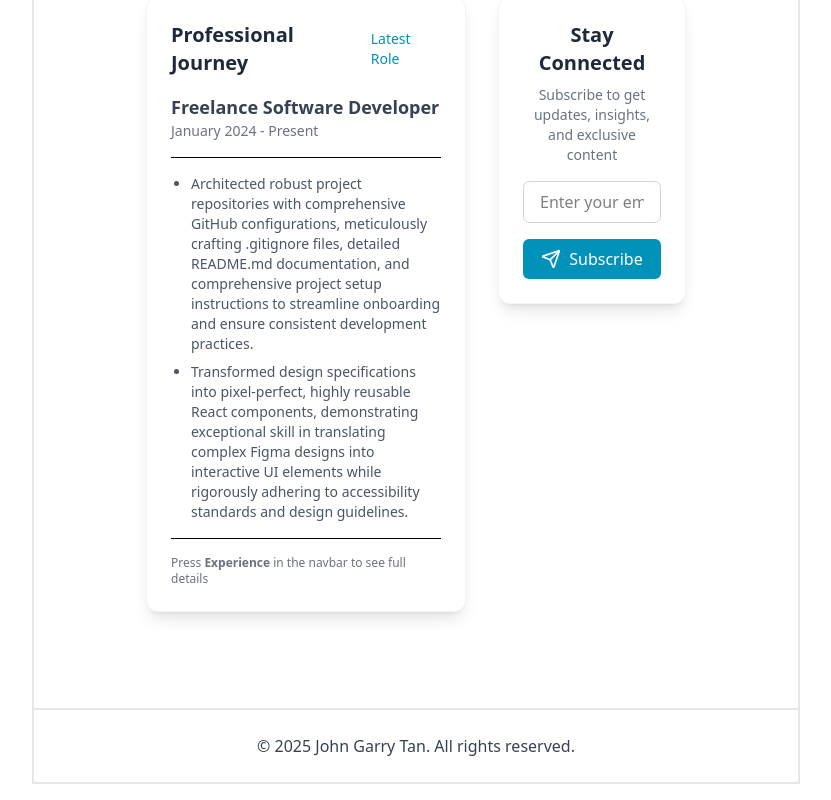
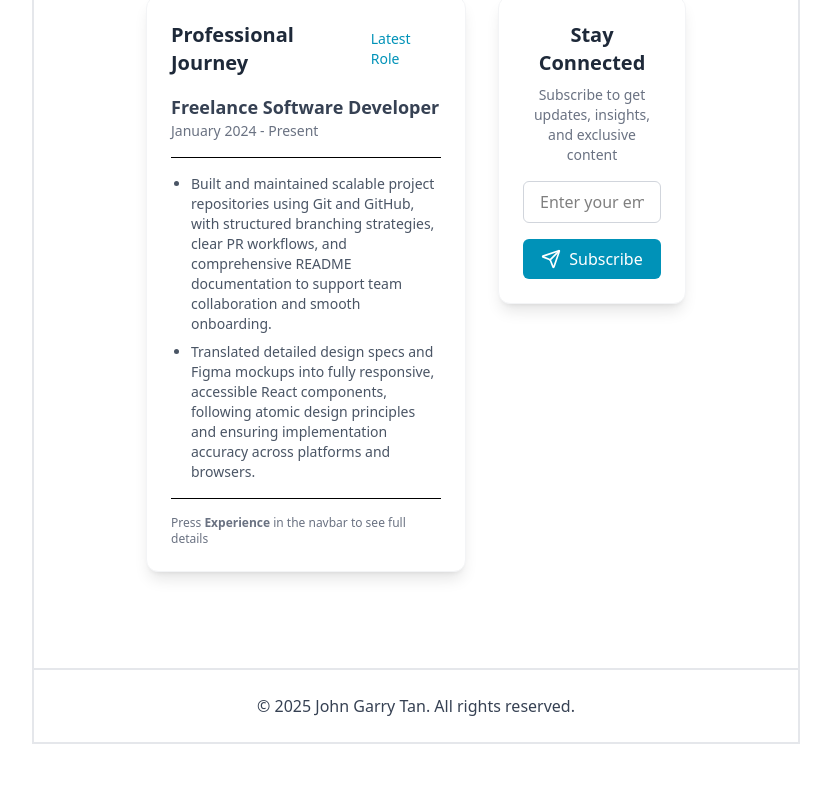
Before and after one commit to dev-rygar/Portfolio, a React (Vite) app: page / in a window 1280 px wide. Shown: the part 1014-1814 px from the top of the page, without its empty margins (224-1055 px from the left). After the commit the page ends 1774 px from the top, so only its background shows below. Built offline with nearby package versions, Linux system fonts and the light colour scheme.

Commit message:
Revise freelance experience

```diff
--- a/src/data.ts
+++ b/src/data.ts
@@ -72,14 +72,14 @@ export const workExperiences: WorkExperience[] = [
     title: "Freelance Software Developer",
     period: "January 2024 - Present",
     mainBullets: [
-      "Architected robust project repositories with comprehensive GitHub configurations, meticulously crafting .gitignore files, detailed README.md documentation, and comprehensive project setup instructions to streamline onboarding and ensure consistent development practices.",
-      "Transformed design specifications into pixel-perfect, highly reusable React components, demonstrating exceptional skill in translating complex Figma designs into interactive UI elements while rigorously adhering to accessibility standards and design guidelines.",
-      "Engineered optimized development environments by strategically managing project dependencies, configuring sophisticated package.json scripts for start, build, lint, and test processes, and implementing ESLint and Prettier to enforce code quality, consistency, and automated formatting across multiple projects.",
+      "Built and maintained scalable project repositories using Git and GitHub, with structured branching strategies, clear PR workflows, and comprehensive README documentation to support team collaboration and smooth onboarding.",
+      "Translated detailed design specs and Figma mockups into fully responsive, accessible React components, following atomic design principles and ensuring implementation accuracy across platforms and browsers.",
+      "Worked closely with a senior developer to implement consistent UI systems, aligning with accessibility standards and design guidelines to deliver polished user experiences.",
     ],
     additionalBullets: [
-      "Implemented responsive, cross-browser compatible interfaces using advanced Tailwind CSS techniques, ensuring seamless user experiences across diverse devices and screen sizes through meticulous CSS optimization and adaptive design strategies.",
-      "Designed and implemented sophisticated Git workflow strategies, including feature branching models, comprehensive PR and issue templates, and collaborative development processes that significantly enhanced team productivity and code management efficiency.",
-      "Developed comprehensive documentation and onboarding resources, creating clear, detailed guides that accelerate new team member integration and establish standardized development practices across projects.",
+      "Developed responsive, cross-browser compatible layouts using Tailwind CSS, ensuring visual consistency and performance across mobile and desktop devices.",
+      "Created and maintained reusable UI components, improving development speed and consistency across features by applying React best practices and modular design.",
+      "Authored detailed internal documentation and setup guides to standardize development practices and reduce ramp-up time for new contributors.",
     ],
   },
   {
```
